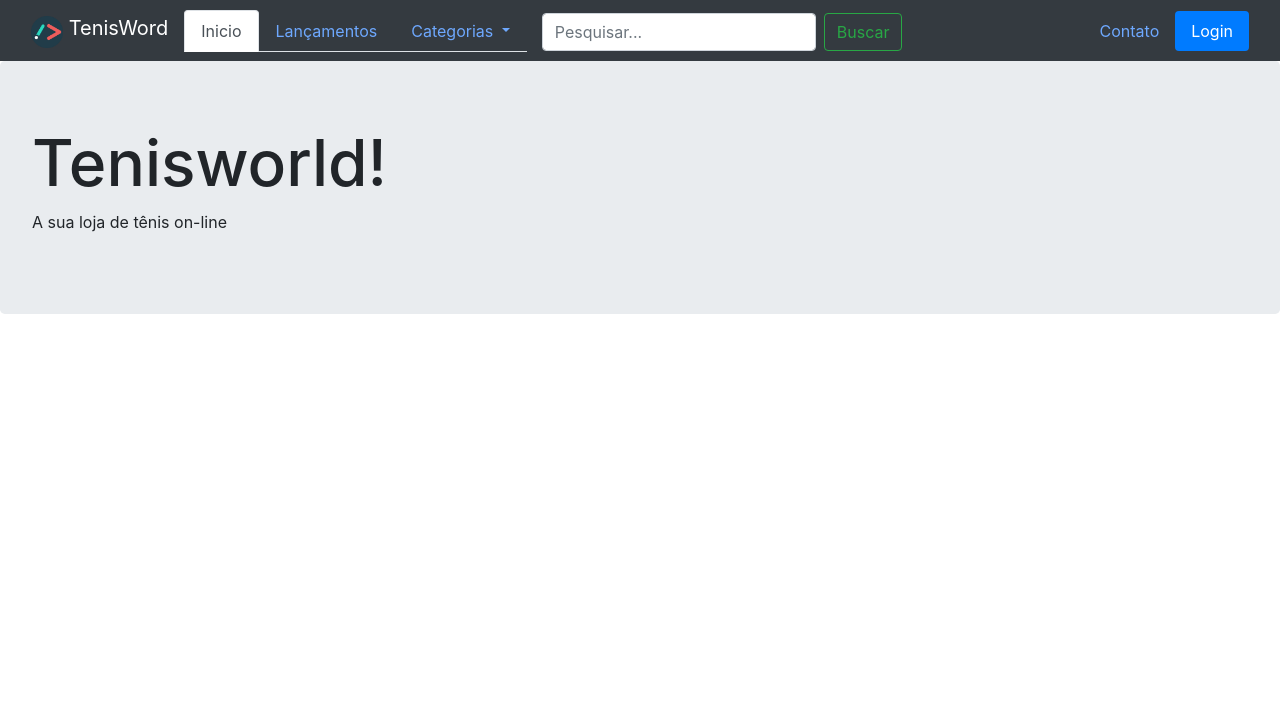
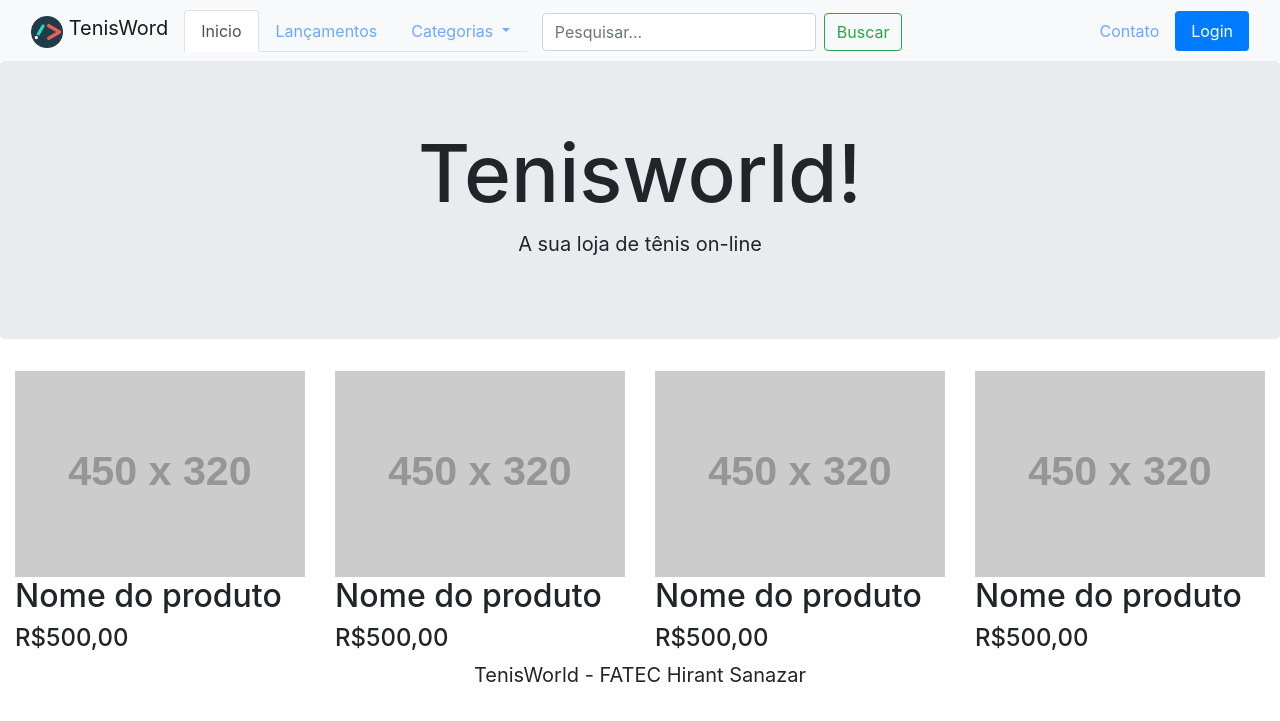
Before and after one commit to gabriel-nerys/Site_Eccomerce, a PHP site: page / in a window 1280 px wide. Shown: the top 721 px of the page. Run offline with PHP 8.4, Linux system fonts and the light colour scheme; grey boxes labelled with a size stand in for pictures from a placeholder-image service; some libraries are stand-ins or nearby versions.

Commit message:
criação do rodapé

```diff
--- a/cabecalho.html
+++ b/cabecalho.html
@@ -1,4 +1,4 @@
-<div class="jumbotron">
+<div class="jumbotron text-center">
     <h1>Tenisworld!</h1>
     <p>A sua loja de tênis on-line</p>
 </div>
@@ -7,7 +7,10 @@
 
 <style>
     h1{
-        font-size: 4rem;
+        font-size: 5rem;
+    }
+    p{
+        font-size: 20px;
     }
 
 </style>
--- a/index.php
+++ b/index.php
@@ -15,6 +15,36 @@
     <?php include 'nav.php' ?>
     <?php include 'cabecalho.html' ?>
 
+    <div class="container-fluid">
+        <div class="row">
+            <div class="col-sm-3">
+                <img src="https://placehold.it/450x320" class="img-responsive" style="width: 100%;" alt="">
+                <div><h2>Nome do produto</h2></div>
+                <div><h4>R$500,00</h4></div>
+            </div>
+
+            <div class="col-sm-3">
+                <img src="https://placehold.it/450x320" class="img-responsive" style="width: 100%;" alt="">
+                <div><h2>Nome do produto</h2></div>
+                <div><h4>R$500,00</h4></div>
+            </div>
+
+            <div class="col-sm-3">
+                <img src="https://placehold.it/450x320" class="img-responsive" style="width: 100%;" alt="">
+                <div><h2>Nome do produto</h2></div>
+                <div><h4>R$500,00</h4></div>
+            </div>
+
+            <div class="col-sm-3">
+                <img src="https://placehold.it/450x320" class="img-responsive" style="width: 100%;" alt="">
+                <div><h2>Nome do produto</h2></div>
+                <div><h4>R$500,00</h4></div>
+            </div>
+        </div>
+    </div>
+
+
+    <?php include 'rodape.html' ?>
 
     <script src="https://ajax.googleapis.com/ajax/libs/jquery/3.2.1/jquery.min.js"></script>
     <script src="https://cdn.jsdelivr.net/npm/bootstrap@5.3.0-alpha3/dist/js/bootstrap.bundle.min.js" integrity="sha384-ENjdO4Dr2bkBIFxQpeoTz1HIcje39Wm4jDKdf19U8gI4ddQ3GYNS7NTKfAdVQSZe" crossorigin="anonymous"></script>
--- a/nav.php
+++ b/nav.php
@@ -1,4 +1,4 @@
-<nav class="navbar navbar-expand-lg bg-dark" data-bs-theme="dark">
+<nav class="navbar navbar-expand-lg navbar-light bg-light" data-bs-theme="dark">
       <div class="container-fluid">
             <a class="navbar-brand" href="#">
                 <img src="img/asset-15.png" alt="" width="32" height="32" class="d-inline-block align-text-top">
--- /dev/null
+++ b/rodape.html
@@ -0,0 +1,4 @@
+<footer class="container-fluid text-center">
+    <p>TenisWorld - FATEC Hirant Sanazar</p>
+
+</footer>
```
